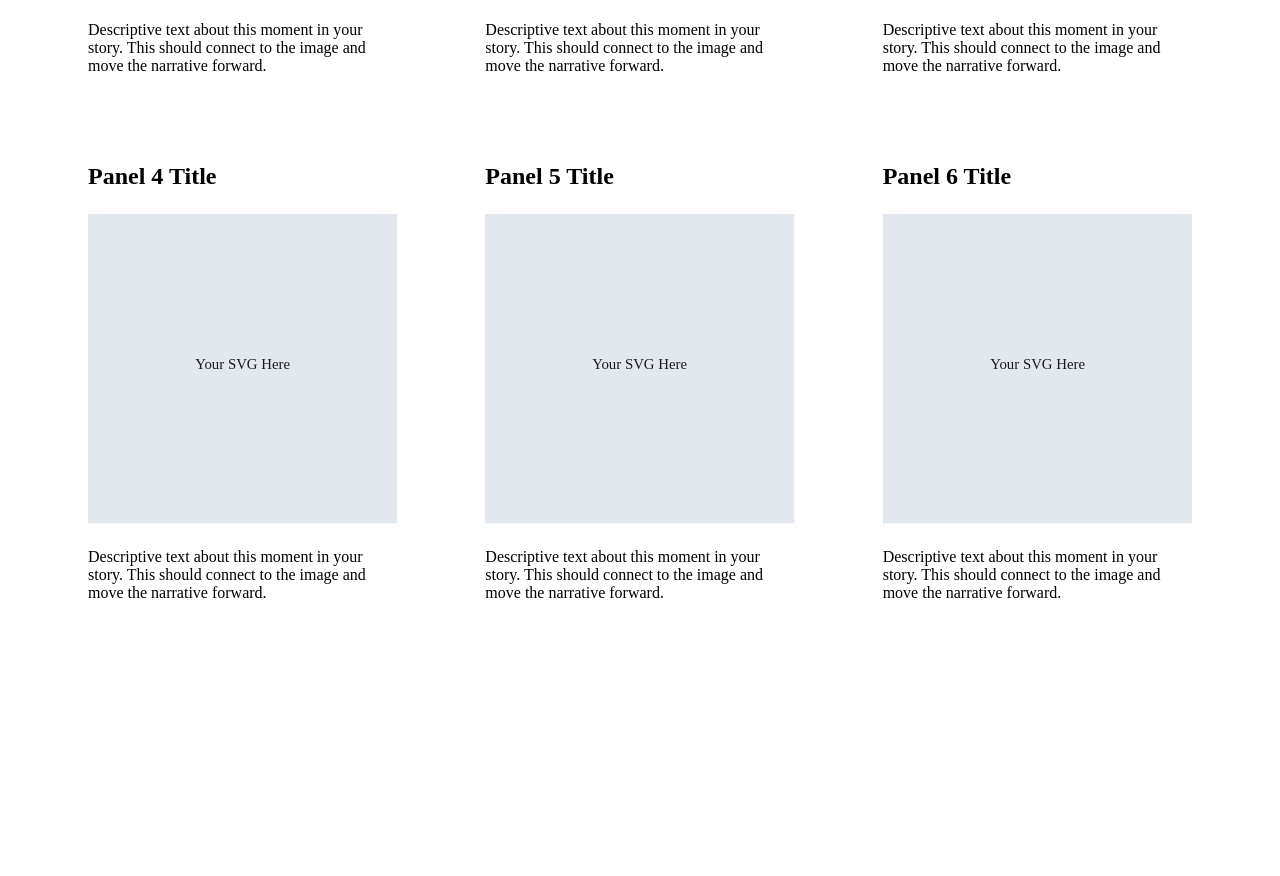
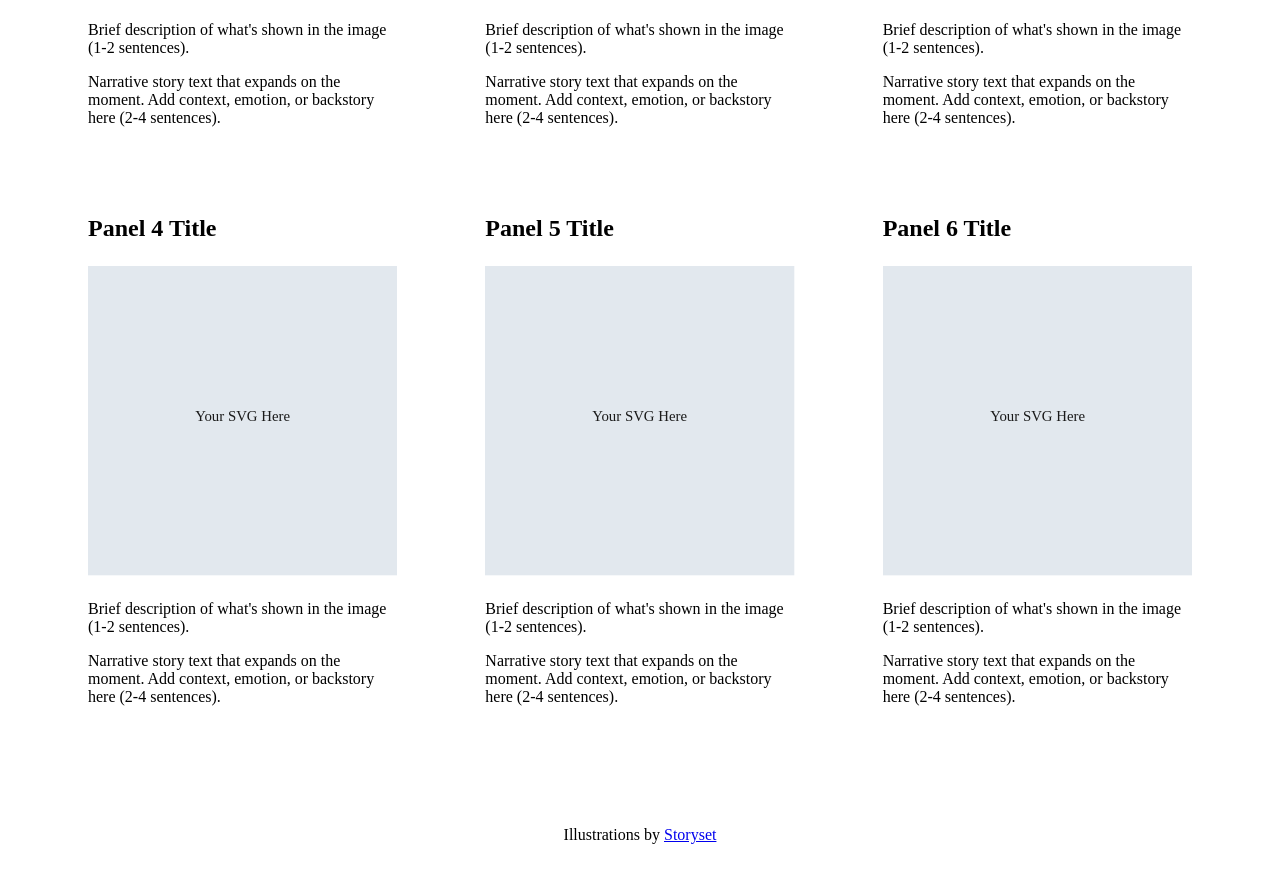
Before and after one commit to cynthiateeters/2025-fall-midterm-starter, a plain HTML site: page index.html in a window 1280 px wide. Shown: the part 552-1428 px from the top of the page. Before the commit the page ends 1306 px from the top, so only its background shows below. Drawn offline with Linux system fonts and the light colour scheme.

Commit message:
Refine SVG attributes and figcaption descriptions
Updated SVG fill attributes and improved figcaption text for clarity.

```diff
--- a/index.html
+++ b/index.html
@@ -27,16 +27,18 @@
         <!-- Replace this comment with your edited Storyset SVG -->
         <svg viewBox="0 0 500 500" xmlns="http://www.w3.org/2000/svg">
           <!-- Your SVG code goes here -->
-          <rect width="500" height="500" fill=" hsl(210, 27%, 91%)" />
+          <rect width="500" height="500" fill="hsl(210, 27%, 91%)" />
           <text x="250" y="250" text-anchor="middle" fill="hsl(0, 0%, 10%)" font-size="24">
             Your SVG Here
           </text>
         </svg>
         <figcaption>
-          Descriptive text about this moment in your story. This should connect to the image and move the narrative
-          forward.
+          Brief description of what's shown in the image (1-2 sentences).
         </figcaption>
       </figure>
+      <p>
+        Narrative story text that expands on the moment. Add context, emotion, or backstory here (2-4 sentences).
+      </p>
     </article>
 
     <!-- Panel 2 -->
@@ -44,16 +46,18 @@
       <h2>Panel 2 Title</h2>
       <figure>
         <svg viewBox="0 0 500 500" xmlns="http://www.w3.org/2000/svg">
-          <rect width="500" height="500" fill=" hsl(210, 27%, 91%)" />
+          <rect width="500" height="500" fill="hsl(210, 27%, 91%)" />
           <text x="250" y="250" text-anchor="middle" fill="hsl(0, 0%, 10%)" font-size="24">
             Your SVG Here
           </text>
         </svg>
         <figcaption>
-          Descriptive text about this moment in your story. This should connect to the image and move the narrative
-          forward.
+          Brief description of what's shown in the image (1-2 sentences).
         </figcaption>
       </figure>
+      <p>
+        Narrative story text that expands on the moment. Add context, emotion, or backstory here (2-4 sentences).
+      </p>
     </article>
 
     <!-- Panel 3 -->
@@ -61,16 +65,18 @@
       <h2>Panel 3 Title</h2>
       <figure>
         <svg viewBox="0 0 500 500" xmlns="http://www.w3.org/2000/svg">
-          <rect width="500" height="500" fill=" hsl(210, 27%, 91%)" />
+          <rect width="500" height="500" fill="hsl(210, 27%, 91%)" />
           <text x="250" y="250" text-anchor="middle" fill="hsl(0, 0%, 10%)" font-size="24">
             Your SVG Here
           </text>
         </svg>
         <figcaption>
-          Descriptive text about this moment in your story. This should connect to the image and move the narrative
-          forward.
+          Brief description of what's shown in the image (1-2 sentences).
         </figcaption>
       </figure>
+      <p>
+        Narrative story text that expands on the moment. Add context, emotion, or backstory here (2-4 sentences).
+      </p>
     </article>
 
     <!-- Panel 4 -->
@@ -78,16 +84,18 @@
       <h2>Panel 4 Title</h2>
       <figure>
         <svg viewBox="0 0 500 500" xmlns="http://www.w3.org/2000/svg">
-          <rect width="500" height="500" fill=" hsl(210, 27%, 91%)" />
+          <rect width="500" height="500" fill="hsl(210, 27%, 91%)" />
           <text x="250" y="250" text-anchor="middle" fill="hsl(0, 0%, 10%)" font-size="24">
             Your SVG Here
           </text>
         </svg>
         <figcaption>
-          Descriptive text about this moment in your story. This should connect to the image and move the narrative
-          forward.
+          Brief description of what's shown in the image (1-2 sentences).
         </figcaption>
       </figure>
+      <p>
+        Narrative story text that expands on the moment. Add context, emotion, or backstory here (2-4 sentences).
+      </p>
     </article>
 
     <!-- Panel 5 -->
@@ -95,16 +103,18 @@
       <h2>Panel 5 Title</h2>
       <figure>
         <svg viewBox="0 0 500 500" xmlns="http://www.w3.org/2000/svg">
-          <rect width="500" height="500" fill=" hsl(210, 27%, 91%)" />
+          <rect width="500" height="500" fill="hsl(210, 27%, 91%)" />
           <text x="250" y="250" text-anchor="middle" fill="hsl(0, 0%, 10%)" font-size="24">
             Your SVG Here
           </text>
         </svg>
         <figcaption>
-          Descriptive text about this moment in your story. This should connect to the image and move the narrative
-          forward.
+          Brief description of what's shown in the image (1-2 sentences).
         </figcaption>
       </figure>
+      <p>
+        Narrative story text that expands on the moment. Add context, emotion, or backstory here (2-4 sentences).
+      </p>
     </article>
 
     <!-- Panel 6 -->
@@ -112,23 +122,26 @@
       <h2>Panel 6 Title</h2>
       <figure>
         <svg viewBox="0 0 500 500" xmlns="http://www.w3.org/2000/svg">
-          <rect width="500" height="500" fill=" hsl(210, 27%, 91%)" />
+          <rect width="500" height="500" fill="hsl(210, 27%, 91%)" />
           <text x="250" y="250" text-anchor="middle" fill="hsl(0, 0%, 10%)" font-size="24">
             Your SVG Here
           </text>
         </svg>
         <figcaption>
-          Descriptive text about this moment in your story. This should connect to the image and move the narrative
-          forward.
+          Brief description of what's shown in the image (1-2 sentences).
         </figcaption>
       </figure>
+      <p>
+        Narrative story text that expands on the moment. Add context, emotion, or backstory here (2-4 sentences).
+      </p>
     </article>
 
   </main>
 
-  <!-- Add a footer with closing thoughts or reflections -->
+  <!-- Optional: Add a footer with closing thoughts or reflections -->
   <footer>
-    <!-- Add sttribution for Storyset from Freepik -->
+    <!-- Add attribution for Storyset from Freepik -->
+    <p>Illustrations by <a href="https://storyset.com" target="_blank" rel="noopener">Storyset</a></p>
     <!-- Optional: You can add concluding text here if it serves your narrative -->
   </footer>
 
```
